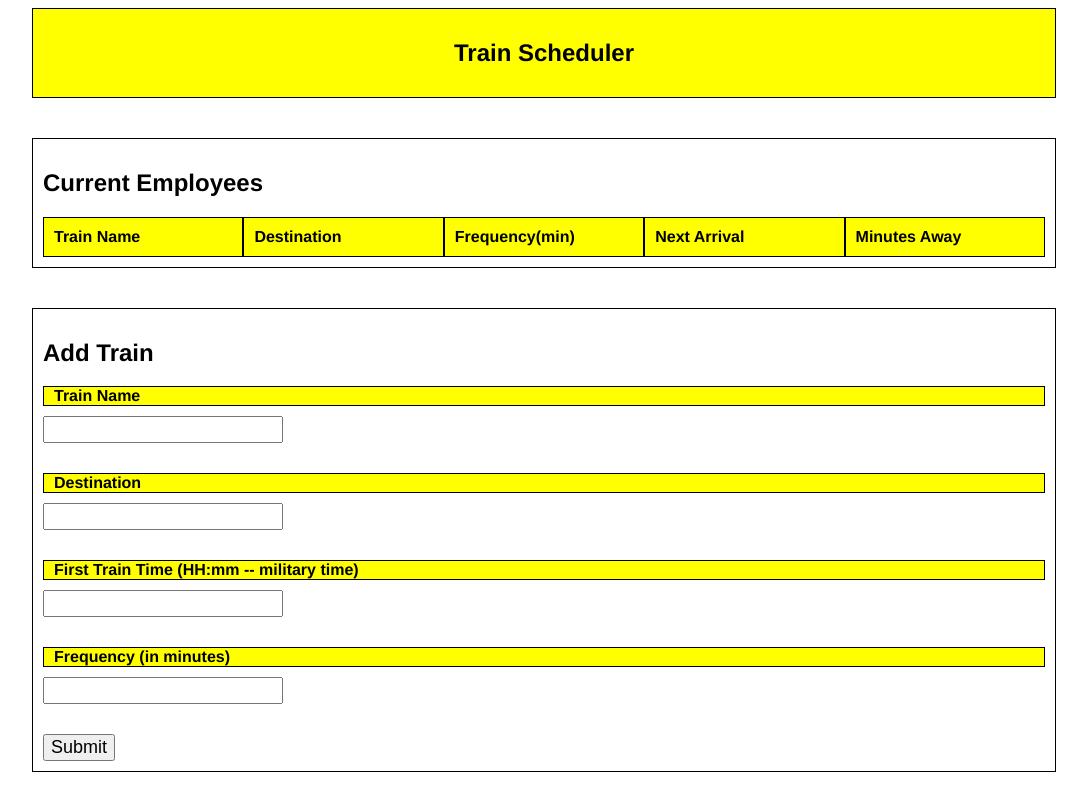
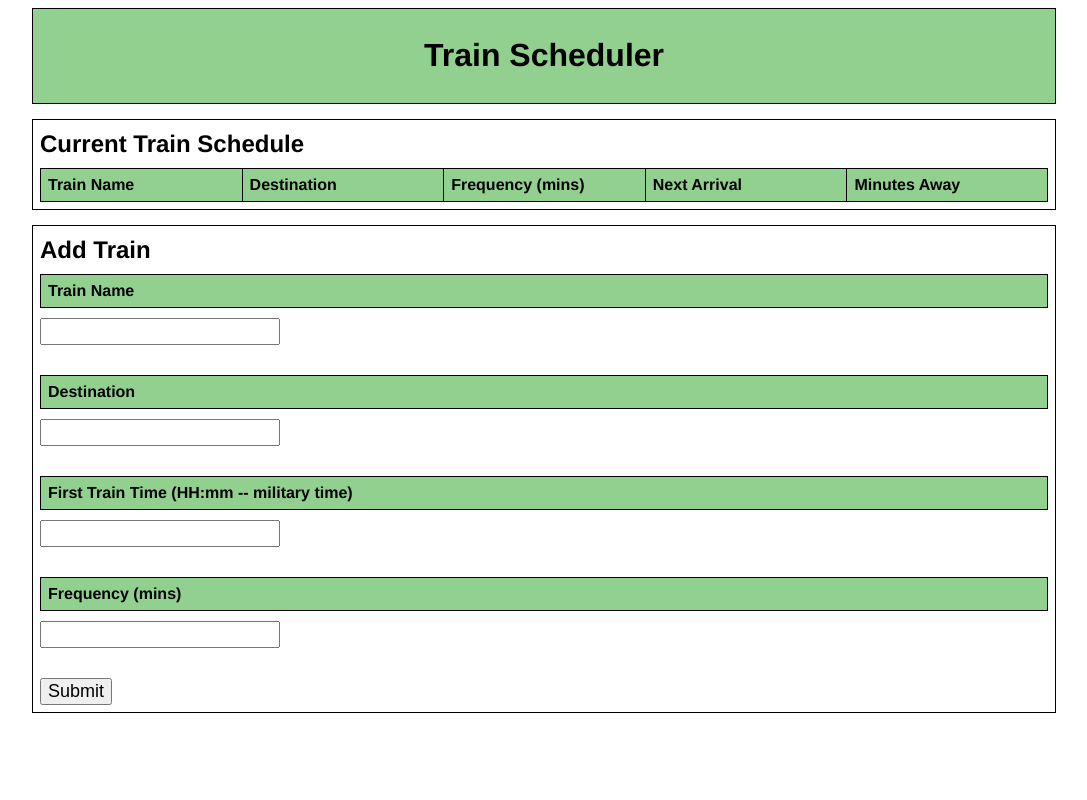
Before and after one commit to circlegetsquare/Train-Scheduler, a plain HTML site: page index.html in a window 1280 px wide. Shown: the whole page, without its empty margins (96-1183 px from the left). Drawn offline with nearby package versions, Linux system fonts and the light colour scheme; no server answers.

Commit message:
functioning app and layout

```diff
--- a/assets/css/style.css
+++ b/assets/css/style.css
@@ -16,6 +16,11 @@ button {
   font-size: 18px;
 }
 
+h2 {
+  margin-top: 3px;
+  margin-bottom: 10px;
+}
+
 .wrapper {
   width: 1024px;
   margin: 0 auto;
@@ -23,28 +28,33 @@ button {
 
 .container {
   border: 1px solid;
-  padding: 10px;
+  padding: 7px;
 }
 
 .table {
-  margin-top: 40px;
+  margin-top: 15px;
   clear: all;
 }
-
 
 .column {
   float: left;
   width: 20%;
   border: 1px solid;
   border-top:0;
-  padding: 10px;
+  border-right:0;
+  padding: 7px;
 }
 
 .table_header {
   font-weight: 800;
-  background-color: yellow;
+  background-color: #92d08f;
   border: 1px solid;
-  padding-left:10px;
+  border-right: 0px;
+  padding:7px;
+}
+
+.last {
+  border-right: 1px solid;
 }
 
 .row {
--- a/assets/javascript/app.js
+++ b/assets/javascript/app.js
@@ -55,9 +55,10 @@ database.ref().orderByChild('employeeRole').on("child_added", function(snapshot)
       html.append('<div class="column">' + (snapshot.val().destination) + '</div>');
       html.append('<div class="column">' + (snapshot.val().frequency) + '</div>');
       html.append('<div class="column">' + moment(nextArrival).format("hh:mm a") + '</div>');
-      html.append('<div class="column">' + minutesAway + '</div>');
+      html.append('<div class="column last">' + minutesAway + '</div>');
       $("#train-display").append(html);
       });
+
 
 
 
--- a/index.html
+++ b/index.html
@@ -15,17 +15,17 @@
     <!-- Fixed navbar -->
     <div class="wrapper">
 
-        <div class="table_header container center">
-          <h2>Train Scheduler</h2>
+        <div class="table_header container center last">
+          <h1>Train Scheduler</h1>
         </div>
 
         <div class="table row container">
-          <div class="row"><h2>Current Employees</h2></div>
+          <div class="row"><h2>Current Train Schedule</h2></div>
           <div class="column table_header">Train Name</div>
           <div class="column table_header">Destination</div>
-          <div class="column table_header">Frequency(min)</div>
+          <div class="column table_header">Frequency (mins)</div>
           <div class="column table_header">Next Arrival</div>
-          <div class="column table_header">Minutes Away</div>
+          <div class="column table_header last">Minutes Away</div>
 
           <div id="train-display" class="clear"></div>
 
@@ -34,16 +34,16 @@
         <div class="table container">
             <div class="row"><h2>Add Train</h2></div>
 
-            <div class="table_header row">Train Name</div>
+            <div class="table_header row last">Train Name</div>
               <div><input class="input-box" id="train-name"></input></div>
 
-            <div class="table_header row">Destination</div>
+            <div class="table_header row last">Destination</div>
               <div><input class="input-box" id="destination"></input></div>
 
-            <div class="table_header row">First Train Time (HH:mm -- military time)</div>
+            <div class="table_header row last">First Train Time (HH:mm -- military time)</div>
               <div><input class="input-box" id="first-train"></input></div>
 
-            <div class="table_header row">Frequency (in minutes)</div>
+            <div class="table_header row last">Frequency (mins)</div>
               <div><input class="input-box" id="frequency"></input></div>
 
             <div class="row">
```
